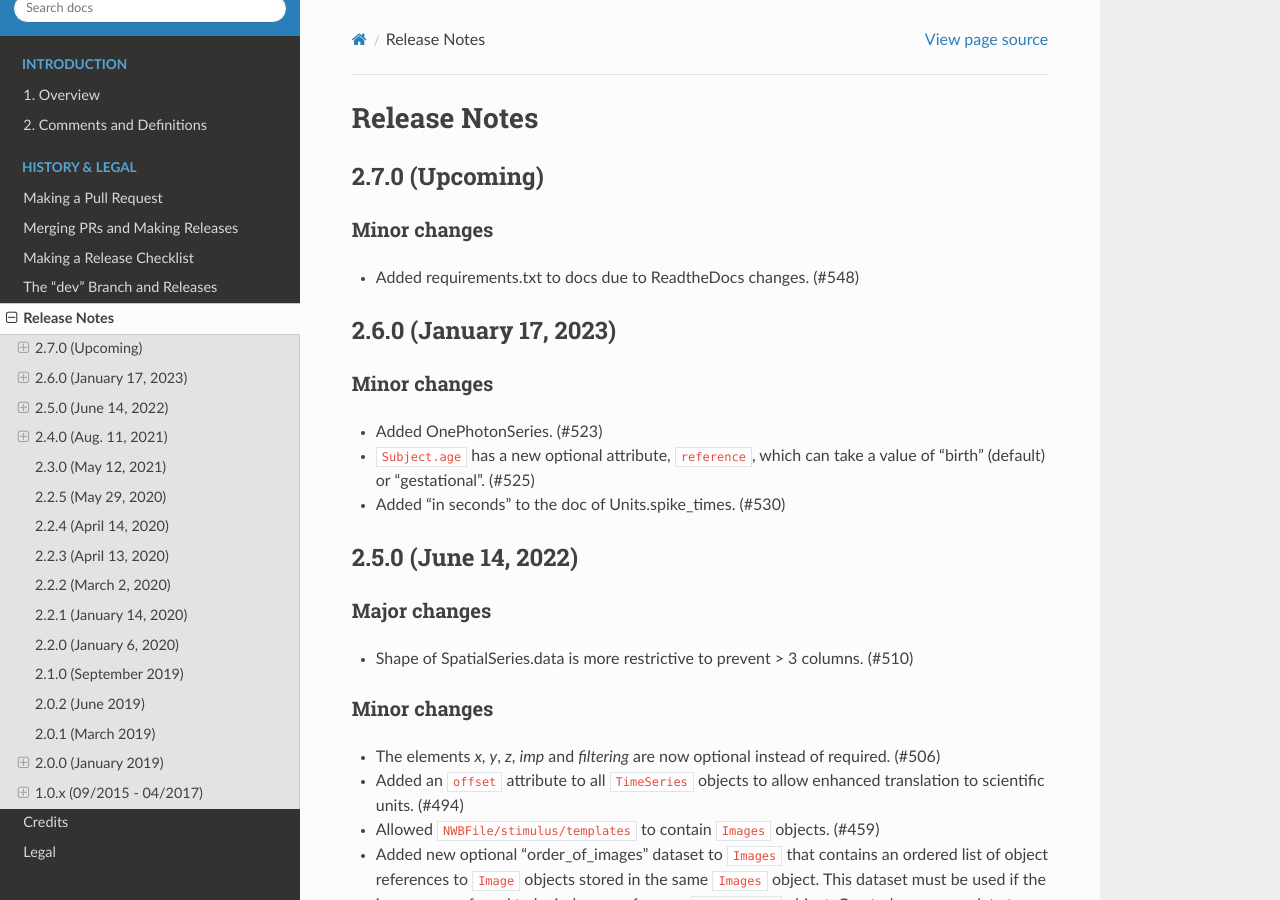
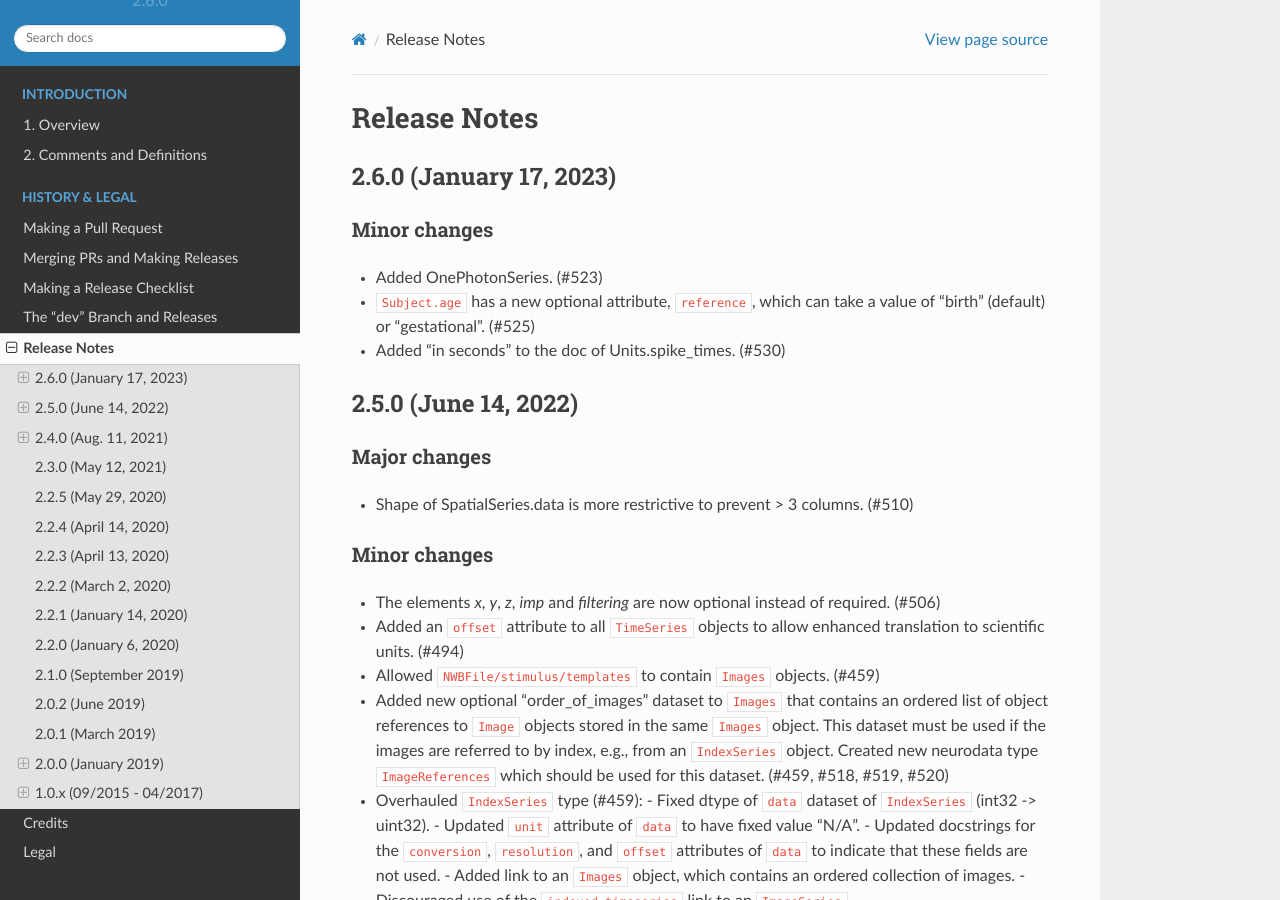
Before and after one commit to NeurodataWithoutBorders/nwb-schema, a Sphinx documentation site: the page built from docs/format/source/format_release_notes.rst, in a window 1280 px wide and 900 px high. Built offline with Sphinx 7.4.7 and the Read the Docs theme 2.0.0, drawn with Linux system fonts in a browser that asks for light colours.

Commit message:
Revert "Read the docs requirements update (#548)" (#549)

```diff
--- a/docs/format/source/conf.py
+++ b/docs/format/source/conf.py
@@ -83,9 +83,9 @@
 # built documents.
 #
 # The short X.Y version.
-version = '2.7.0'
+version = '2.6.0'
 # The full version, including alpha/beta/rc tags.
-release = '2.7.0'
+release = '2.6.0'
 
 # The language for content autogenerated by Sphinx. Refer to documentation
 # for a list of supported languages.
--- a/docs/format/source/format_release_notes.rst
+++ b/docs/format/source/format_release_notes.rst
@@ -3,13 +3,6 @@
 Release Notes
 =============
 
-
-2.7.0 (Upcoming)
-----------------
-
-Minor changes
-^^^^^^^^^^^^^
-- Added requirements.txt to docs due to ReadtheDocs changes. (#548)
 
 2.6.0 (January 17, 2023)
 -----------------------
--- a/docs/requirements.txt
+++ /dev/null
@@ -1,4 +0,0 @@
-scipy>=1.4
-numpy>=1.16
-pandas>=1.1.5
-matplotlib
```
Also changed, not shown: 2 other files.
